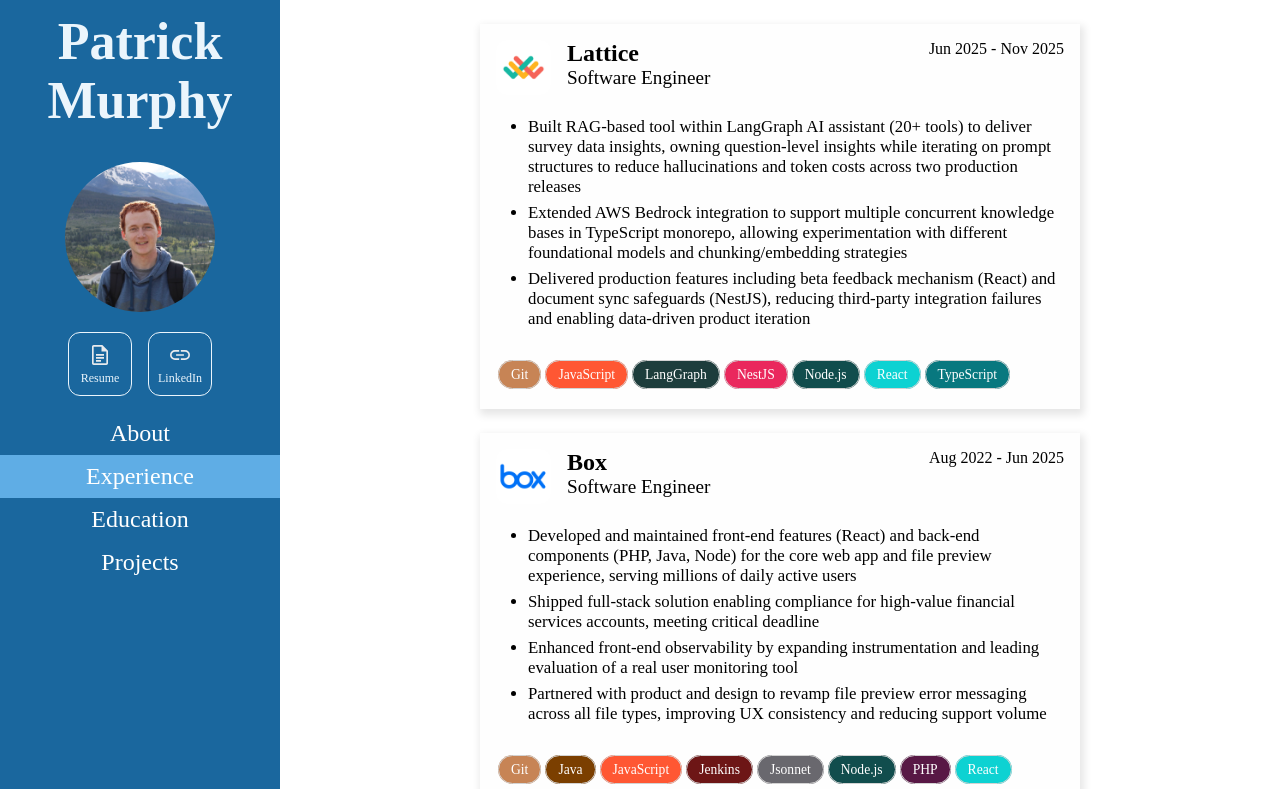
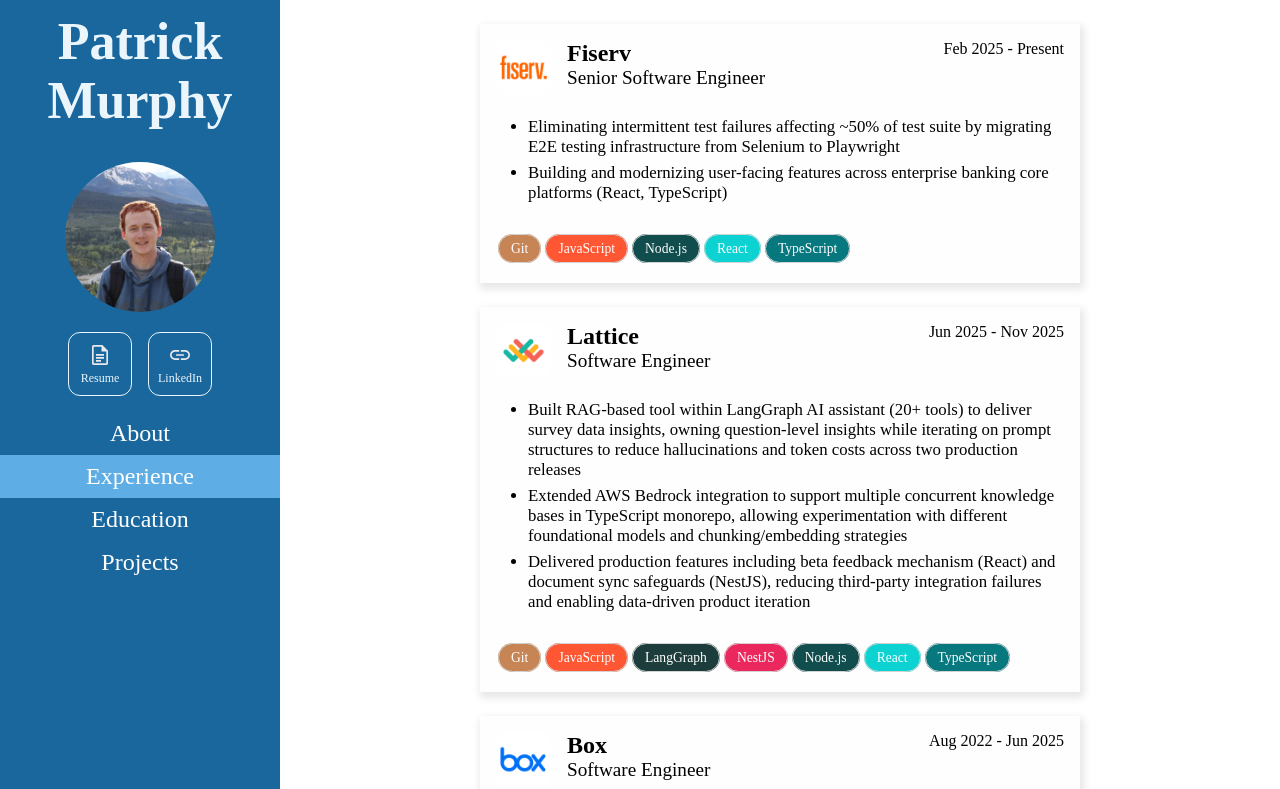
Before and after one commit to patlm/patlm.github.io, a SvelteKit app: page /experience in a window 1280 px wide. Shown: the top 789 px of the page. Built offline with nearby package versions, Linux system fonts and the light colour scheme; a web font is replaced by a local one.

Commit message:
Update experience

```diff
--- a/src/routes/(personal)/experience/+page.svelte
+++ b/src/routes/(personal)/experience/+page.svelte
@@ -2,6 +2,29 @@
 	import ExperienceCard from '$lib/components/ExperienceCard.svelte';
 	import techTags from '$lib/data/techTags';
 </script>
+
+<ExperienceCard
+	title="Fiserv"
+	subtitle="Senior Software Engineer"
+	dateTag="Feb 2025 - Present"
+	titleIcon="/fiserv-icon.png"
+	techTags={[
+		techTags.git,
+		techTags.javascript,
+		techTags.node,
+		techTags.react,
+		techTags.typescript
+	]}
+	>
+	<ul>
+		<li>
+			Eliminating intermittent test failures affecting ~50% of test suite by migrating E2E testing infrastructure from Selenium to Playwright
+		</li>
+		<li>
+			Building and modernizing user-facing features across enterprise banking core platforms (React, TypeScript)
+		</li>
+	</ul>
+</ExperienceCard>
 
 <ExperienceCard
 	title="Lattice"
```
Also changed, not shown: static/fiserv-icon.png (added).
